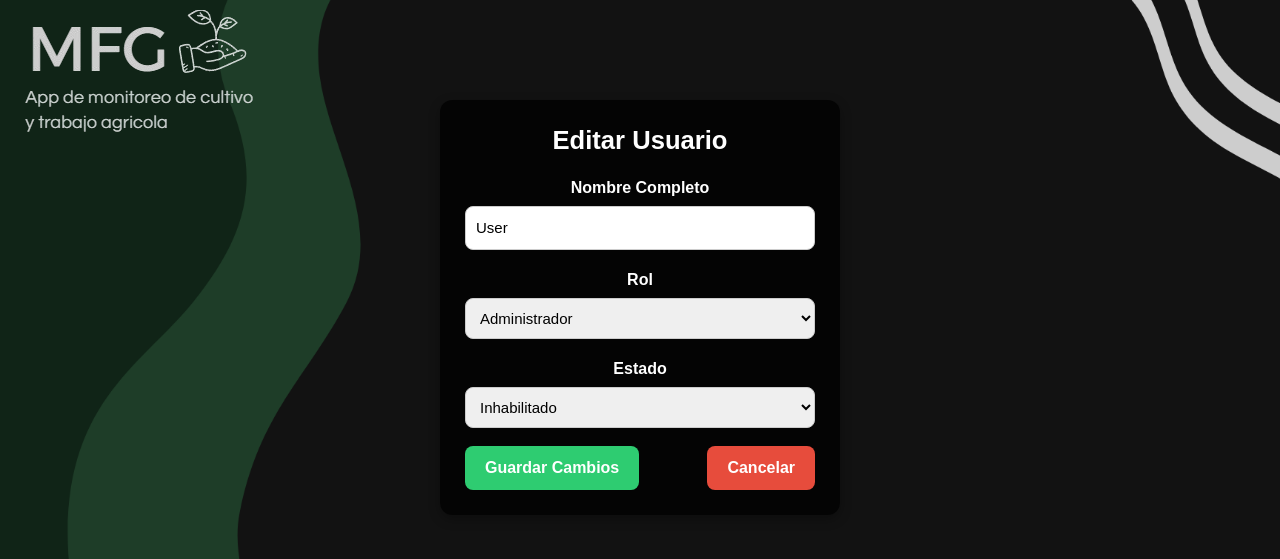
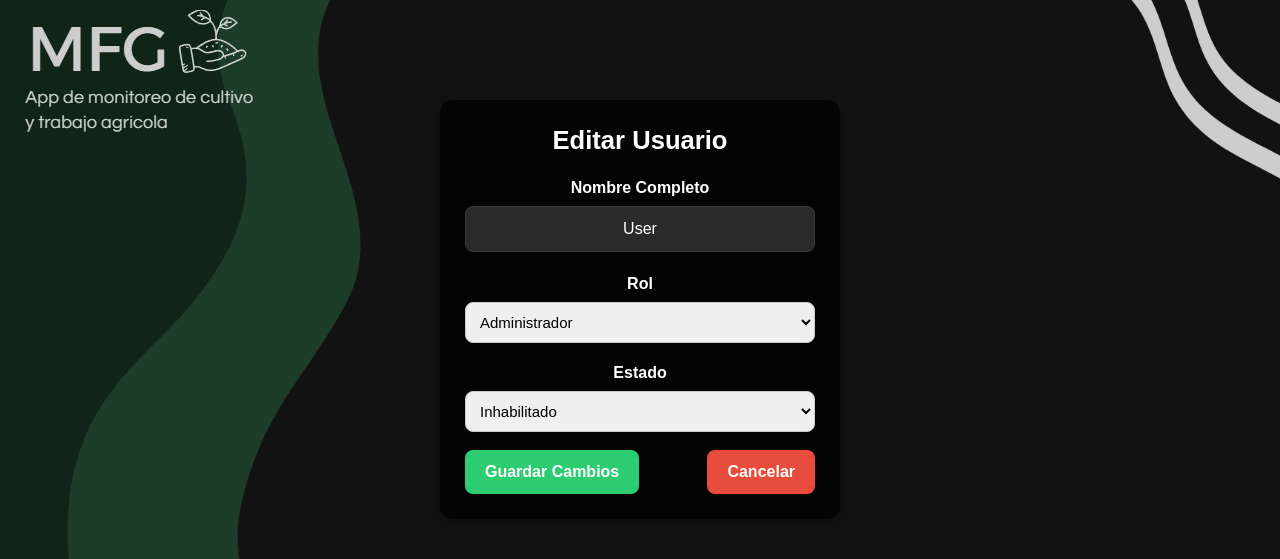
Before and after one commit to CarlosGM2403/Finca-V3, a Flask app: page /cambiar_estado/1 in a window 1280 px wide. Shown: the top 559 px of the page. Run offline with Flask 3, Linux system fonts and the light colour scheme; a user stored in the database is signed in; tables that the repository leaves empty or names only in its code hold one stand-in row (values such as "Sample post"); some libraries are stand-ins or nearby versions.

Commit message:
Actu editar Usuario

```diff
--- a/src/app.py
+++ b/src/app.py
@@ -334,32 +334,65 @@ def usuarios():
 
 
 @app.route("/cambiar_estado/<int:id>", methods=["GET", "POST"])
+@login_required
 def cambiar_estado(id):
-    # --- Obtener datos del usuario ---
+    # VERIFICAR ROL - Solo administradores pueden cambiar estados
+    if session.get('rol') != 'administrador':
+        flash("No tienes permisos para esta acción", "error")
+        return redirect(url_for('home'))
+
     cur = db.connection.cursor()
-    cur.execute("SELECT id, fullname, estado FROM user WHERE id=%s", (id,))
+    # AGREGAR rol A LA CONSULTA
+    cur.execute("SELECT id, fullname, estado, rol FROM user WHERE id=%s", (id,))
     row = cur.fetchone()
+
+    if not row:
+        flash("Usuario no encontrado", "error")
+        cur.close()
+        return redirect(url_for('usuarios'))
+
     cur.close()
 
     usuario = {
         "id": row[0],
         "fullname": row[1],
         "estado": row[2].strip().lower() if row[2] else None,
+        "rol": row[3]  # ← AGREGAR ESTO
     }
 
     if request.method == "POST":
         print("Datos recibidos desde el formulario:", request.form)
         nuevo_estado = request.form.get("estado")
+        nuevo_rol = request.form.get("rol")  # ← CAPTURAR EL ROL TAMBIÉN
         print(f"Valor que Flask recibió para estado: '{nuevo_estado}'")
+        print(f"Valor que Flask recibió para rol: '{nuevo_rol}'")
 
-        # --- Actualizar estado ---
-        cur = db.connection.cursor()
-        cur.execute("UPDATE user SET estado=%s WHERE id=%s", (nuevo_estado, id))
-        db.connection.commit()
-        cur.close()
+        # Validar que el estado sea correcto
+        if nuevo_estado not in ['habilitado', 'inhabilitado']:
+            flash("Estado no válido", "error")
+            return redirect(url_for('cambiar_estado', id=id))
 
-        flash("Estado actualizado correctamente", "success")
-        return redirect(url_for("usuarios"))
+        # Validar que el rol sea correcto
+        if nuevo_rol not in ['administrador', 'supervisor', 'cuidador', 'empleado']:
+            flash("Rol no válido", "error")
+            return redirect(url_for('cambiar_estado', id=id))
+
+        # --- Actualizar estado Y rol ---
+        try:
+            cur = db.connection.cursor()
+            # ACTUALIZAR AMBOS CAMPOS
+            cur.execute("UPDATE user SET estado=%s, rol=%s WHERE id=%s",
+                       (nuevo_estado, nuevo_rol, id))
+            db.connection.commit()
+            cur.close()
+
+            flash("Usuario actualizado correctamente", "success")
+            return redirect(url_for("usuarios"))
+
+        except Exception as e:
+            db.connection.rollback()
+            flash(f"Error al actualizar usuario: {str(e)}", "error")
+            return redirect(url_for('cambiar_estado', id=id))
 
     return render_template("auth/cambiar_estado.html", usuario=usuario)
 
--- a/src/static/css/cambiar_estado.css
+++ b/src/static/css/cambiar_estado.css
@@ -15,6 +15,17 @@ body {
     height: auto;
 }
 
+.campo-solo-lectura {
+  background-color: #2a2a2a;
+  color: #ffffff;
+  padding: 10px;
+  border-radius: 8px;
+  margin-bottom: 20px;
+  text-align: center;
+  font-size: 1rem;
+  font-weight: 500;
+  border: 1px solid #3a3a3a;
+}
 
 .form-container {
   max-width: 400px;
--- a/src/templates/auth/cambiar_estado.html
+++ b/src/templates/auth/cambiar_estado.html
@@ -18,22 +18,22 @@
   <form method="post" action="{{ url_for('cambiar_estado', id=usuario['id']) }}">
     <!-- Nombre -->
     <label for="fullname">Nombre Completo</label>
-    <input type="text" id="fullname" name="fullname" value="{{ usuario['fullname'] }}" required>
+    <div class="campo-solo-lectura">{{ usuario['fullname'] }}</div>
 
     <!-- Rol -->
     <label for="rol">Rol</label>
     <select name="rol" id="rol" class="input-form" required>
-        <option value="administrador" {{ 'selected' if usuario['rol'] == 'administrador' else '' }}>Administrador</option>
-        <option value="supervisor" {{ 'selected' if usuario['rol'] == 'supervisor' else '' }}>Supervisor</option>
-        <option value="cuidador" {{ 'selected' if usuario['rol'] == 'cuidador' else '' }}>Cuidador</option>
-        <option value="empleado" {{ 'selected' if usuario['rol'] == 'empleado' else '' }}>Empleado</option>
+        <option value="administrador" {{ 'selected' if usuario.rol == 'administrador' else '' }}>Administrador</option>
+        <option value="supervisor" {{ 'selected' if usuario.rol == 'supervisor' else '' }}>Supervisor</option>
+        <option value="cuidador" {{ 'selected' if usuario.rol == 'cuidador' else '' }}>Cuidador</option>
+        <option value="empleado" {{ 'selected' if usuario.rol == 'empleado' else '' }}>Empleado</option>
     </select>
 
     <!-- Estado -->
     <label for="estado">Estado</label>
     <select id="estado" name="estado" class="input-form" required>
-        <option value="habilitado" {{ 'selected' if usuario['estado'] == 'habilitado' else '' }}>Habilitado</option>
-        <option value="inhabilitado" {{ 'selected' if usuario['estado'] == 'inhabilitado' else '' }}>Inhabilitado</option>
+        <option value="habilitado" {{ 'selected' if usuario.estado == 'habilitado' else '' }}>Habilitado</option>
+        <option value="inhabilitado" {{ 'selected' if usuario.estado == 'inhabilitado' else '' }}>Inhabilitado</option>
     </select>
 
     <!-- Botones -->
```
